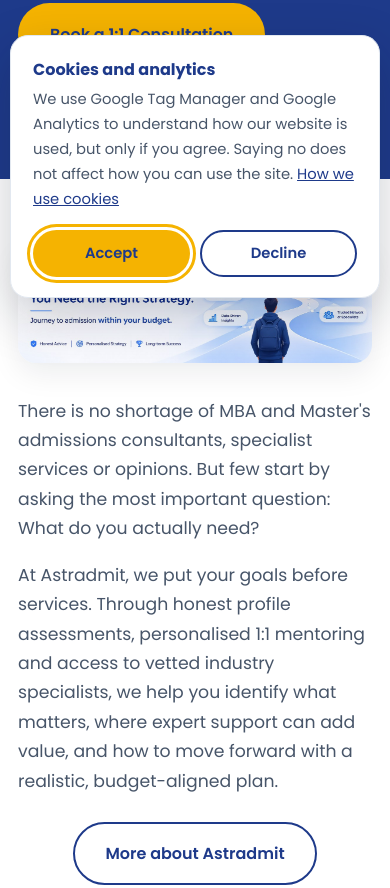
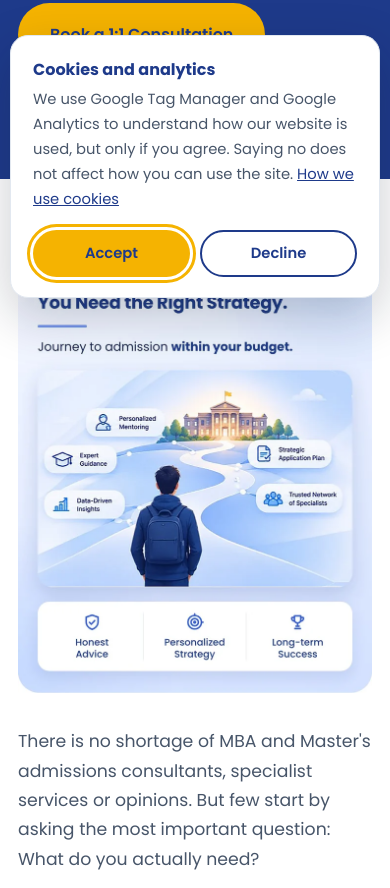
Before and after one commit to astradmit/astradmit-website, a plain HTML site: page site/index.html in a window 390 px wide. Shown: the part 536-1424 px from the top of the page. Drawn offline with nearby package versions, Linux system fonts and the light colour scheme.

Commit message:
fix: implement responsive homepage banners for mobile and desktop

```diff
--- a/site/assets/css/style.css
+++ b/site/assets/css/style.css
@@ -189,3 +189,7 @@ legend+*{clear:both}
 .strategy-banner{width:100%;height:auto;border-radius:var(--radius);box-shadow:var(--shadow)}
 .strategy-text{max-width:52em;margin:34px auto 0}.strategy-text p{font-size:1.08rem;color:var(--slate)}
 .strategy-cta{margin:26px 0 0;text-align:center}
+/* responsive strategy banner (home): wide artwork on tablet/desktop, portrait artwork on phones */
+.strategy-picture{display:block;width:100%;max-width:100%}
+.strategy-picture .strategy-banner{display:block;width:100%;max-width:100%;height:auto}
+@media (max-width:640px){.strategy-picture{max-width:560px;margin-inline:auto}.strategy-picture .strategy-banner{border-radius:0;box-shadow:none}}
--- a/site/index.html
+++ b/site/index.html
@@ -128,7 +128,12 @@
 <div class="hero-visual" aria-hidden="true"><img class="amark" src="assets/img/a-mark-hero.svg" alt="">
 <ul class="float-cards"><li><span class="dot"><svg viewBox="-1.25 -1.25 2.5 2.5" aria-hidden="true"><path d="M0,1 Q0,0 1,0 Q0,0 0,-1 Q0,0 -1,0 Q0,0 0,1 Z" fill="currentColor" stroke="currentColor" stroke-width=".16" stroke-linejoin="round"/></svg></span>Profile evaluation</li><li><span class="dot"><svg viewBox="-1.25 -1.25 2.5 2.5" aria-hidden="true"><path d="M0,1 Q0,0 1,0 Q0,0 0,-1 Q0,0 -1,0 Q0,0 0,1 Z" fill="currentColor" stroke="currentColor" stroke-width=".16" stroke-linejoin="round"/></svg></span>Personal roadmap</li><li><span class="dot"><svg viewBox="-1.25 -1.25 2.5 2.5" aria-hidden="true"><path d="M0,1 Q0,0 1,0 Q0,0 0,-1 Q0,0 -1,0 Q0,0 0,1 Z" fill="currentColor" stroke="currentColor" stroke-width=".16" stroke-linejoin="round"/></svg></span>Exam planning</li><li><span class="dot"><svg viewBox="-1.25 -1.25 2.5 2.5" aria-hidden="true"><path d="M0,1 Q0,0 1,0 Q0,0 0,-1 Q0,0 -1,0 Q0,0 0,1 Z" fill="currentColor" stroke="currentColor" stroke-width=".16" stroke-linejoin="round"/></svg></span>Admissions guidance</li></ul></div>
 </div></section><section class="strategy"><div class="container reveal">
-<img class="strategy-banner" src="assets/img/strategy-banner.jpg" srcset="assets/img/strategy-banner-1200.jpg 1200w, assets/img/strategy-banner.jpg 2158w" sizes="(max-width: 1200px) 94vw, 1160px" width="2158" height="729" alt="You don't need every service. You need the right strategy. Journey to admission within your budget." loading="lazy" decoding="async">
+<picture class="strategy-picture">
+<source media="(max-width: 640px)" type="image/webp" srcset="assets/img/strategy-banner-mobile-720.webp 720w, assets/img/strategy-banner-mobile.webp 1080w" sizes="min(calc(100vw - 48px), 560px)" width="1080" height="1373">
+<source media="(max-width: 640px)" srcset="assets/img/strategy-banner-mobile-720.jpg 720w, assets/img/strategy-banner-mobile.jpg 1080w" sizes="min(calc(100vw - 48px), 560px)" width="1080" height="1373">
+<source type="image/webp" srcset="assets/img/strategy-banner-1200.webp 1200w, assets/img/strategy-banner.webp 2158w" sizes="(max-width: 1208px) calc(100vw - 48px), 1160px" width="2158" height="729">
+<img class="strategy-banner" src="assets/img/strategy-banner.jpg" srcset="assets/img/strategy-banner-1200.jpg 1200w, assets/img/strategy-banner.jpg 2158w" sizes="(max-width: 1208px) calc(100vw - 48px), 1160px" width="2158" height="729" alt="You don't need every service. You need the right strategy. Journey to admission within your budget." loading="lazy" decoding="async">
+</picture>
 <h2 class="sr-only">You Don't Need Every Service. You Need the Right Strategy.</h2>
 <div class="strategy-text"><p>There is no shortage of MBA and Master's admissions consultants, specialist services or opinions. But few start by asking the most important question: What do you actually need?</p><p>At Astradmit, we put your goals before services. Through honest profile assessments, personalised 1:1 mentoring and access to vetted industry specialists, we help you identify what matters, where expert support can add value, and how to move forward with a realistic, budget-aligned plan.</p><p class="strategy-cta"><a class="btn btn-outline" href="about.html">More about Astradmit</a></p></div>
 </div></section><section class="alt"><div class="container"><div class="section-head center reveal"><p class="kicker">Why Astradmit</p><h2>Advice that stays grounded and personal</h2></div>
```
Also changed, not shown: site/assets/img/strategy-banner-1200.webp (added), site/assets/img/strategy-banner-mobile-720.jpg (added), site/assets/img/strategy-banner-mobile-720.webp (added), site/assets/img/strategy-banner-mobile.jpg (added), site/assets/img/strategy-banner-mobile.webp (added), site/assets/img/strategy-banner.webp (added), 1 other file.
